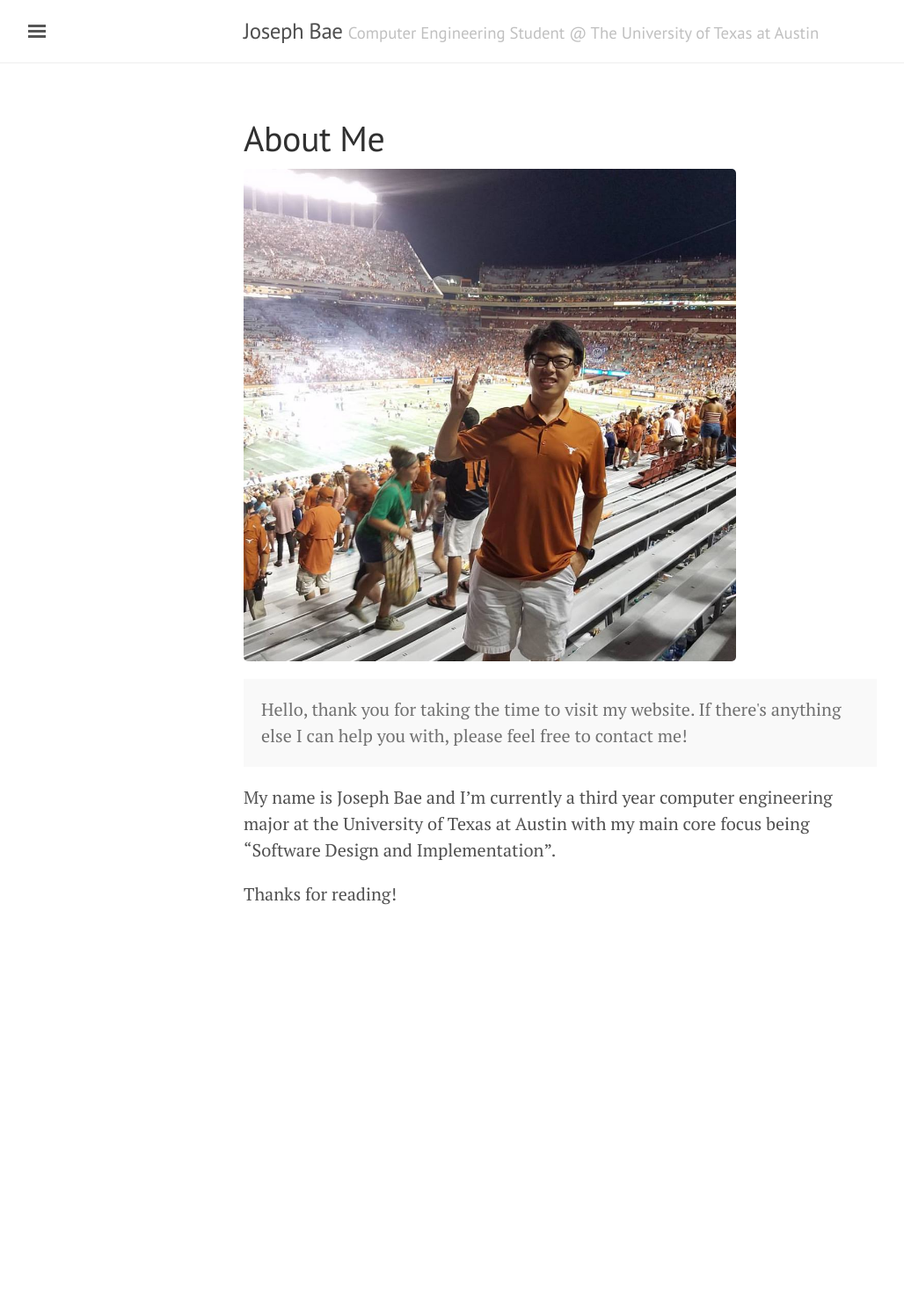
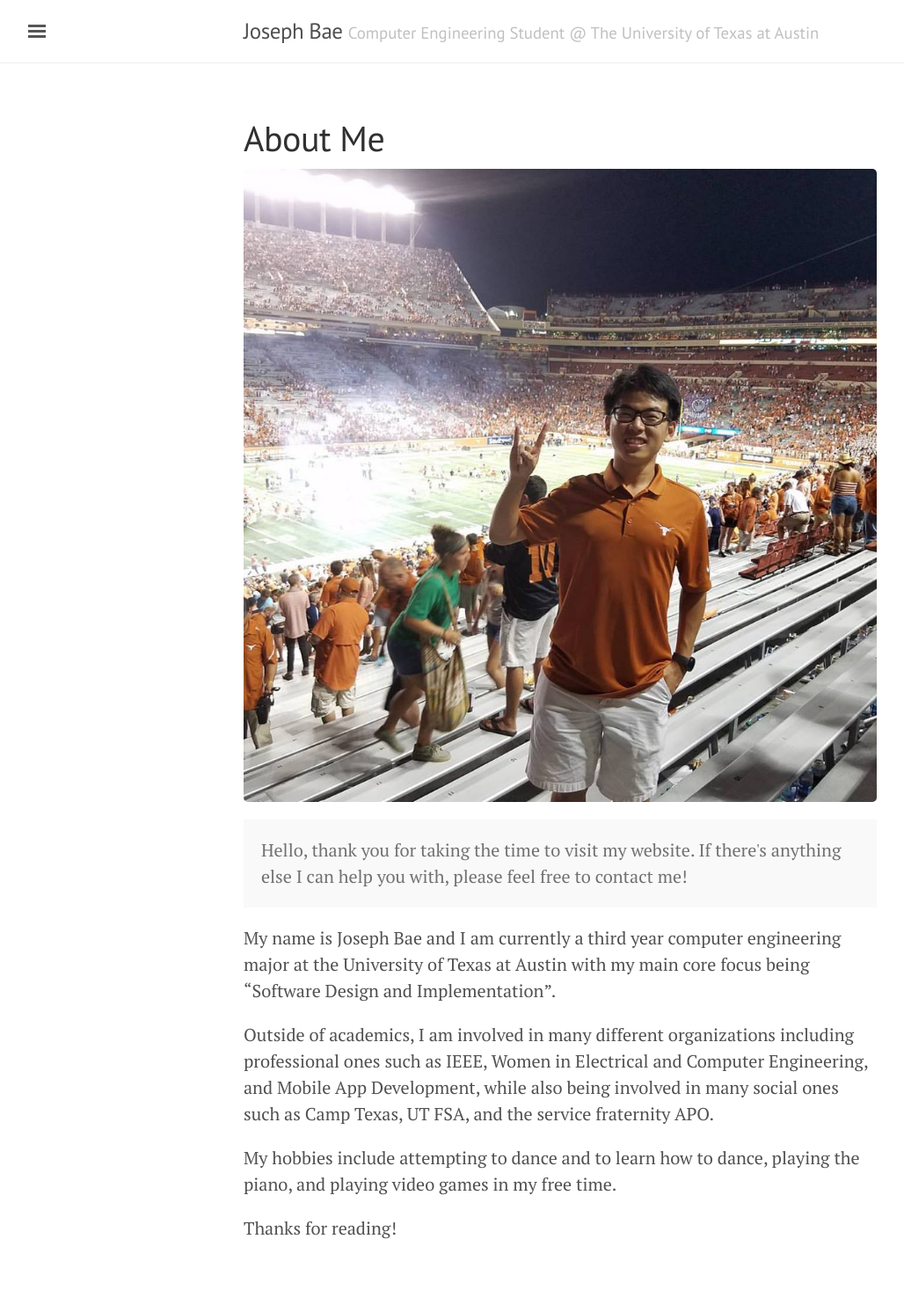
Before and after one commit to josephbae96/josephbae96.github.io, a Jekyll site: the page built from about.md, in a window 1280 px wide. Shown: the whole page at 88% size, without its empty margins (3-1031 px from the left). Built offline with Jekyll 4.4.1, drawn with Linux system fonts in a browser that asks for light colours; before the commit the page ends 1112 px from its top, so only the background shows below that.

Commit message:
Picture and paragraph edits

```diff
--- a/about.md
+++ b/about.md
@@ -3,15 +3,20 @@ layout: page
 title: About Me
 ---
 
-<img src="../josephbae96.github.io/Files/UT%2050-47.jpg" alt="UTvsND 2016 50-47" style="width:560px;height:560px;">
+<img src="../josephbae96.github.io/Files/UT%2050-47.jpg" alt="UTvsND 2016 50-47" >
 
 
 <p class="message">
   Hello, thank you for taking the time to visit my website. If there's anything else I can help you with, please feel free to contact me!
 </p>
 
-My name is Joseph Bae and I'm currently a third year computer engineering
+My name is Joseph Bae and I am currently a third year computer engineering
 major at the University of Texas at Austin with my main core focus being
 "Software Design and Implementation".
 
+Outside of academics, I am involved in many different organizations including professional ones such as IEEE, Women in Electrical and Computer Engineering,
+and Mobile App Development, while also being involved in many social ones such as Camp Texas, UT FSA, and the service fraternity APO.
+
+My hobbies include attempting to dance and to learn how to dance, playing the piano, and playing video games in my free time.
+
 Thanks for reading!
```
